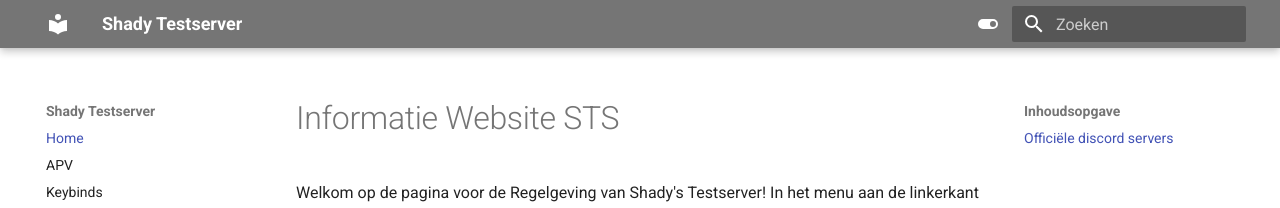
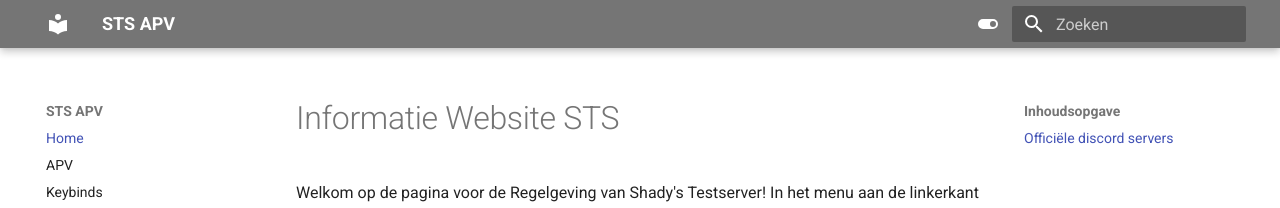
Before and after one commit to Welseyy/STSAPV, an MkDocs documentation site: the page built from docs/index.md, in a window 1280 px wide. Shown: the top 208 px of the page. Built offline with MkDocs 1.6.1 and Material for MkDocs 9.7.7, drawn with Linux system fonts in a browser that asks for light colours.

Commit message:
Update mkdocs.yml

```diff
--- a/mkdocs.yml
+++ b/mkdocs.yml
@@ -1,5 +1,5 @@
-site_name: Shady Testserver
-site_url: http://shadystestserver.nl/
+site_name: STS APV
+site_url: https://caspertjuh.github.io/STSAPV/
 site_author: Caspertjuh
 site_description: >-
   Shady's test server Informatie en APV
```
